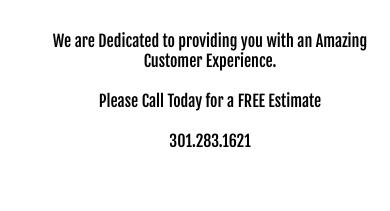
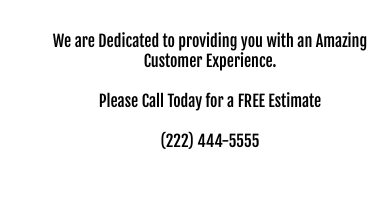
Before and after one commit to estelo2jz/yourgrass, a React (Create React App) app: page / in a window 390 px wide. Shown: the part 2040-2251 px from the top of the page. Built offline with nearby package versions, Linux system fonts and the light colour scheme.

Commit message:
updated phone number

```diff
--- a/src/components/testimonials.js
+++ b/src/components/testimonials.js
@@ -20,7 +20,7 @@ const Testimonials = () => {
             Please Call Today for a FREE  Estimate
           </div>
           <div>
-            301.283.1621
+            (222) 444-5555
           </div>
         </div>
       </div>
--- a/src/styles/main.scss
+++ b/src/styles/main.scss
@@ -466,11 +466,9 @@
 
   .we-container {
     margin-left: 30px;
-
-    .we-header {
-      // margin-left: 30px;
-
-    }
+    // .we-header {
+    //   // margin-left: 30px;
+    // }
   }
 
   .about-container {
```
